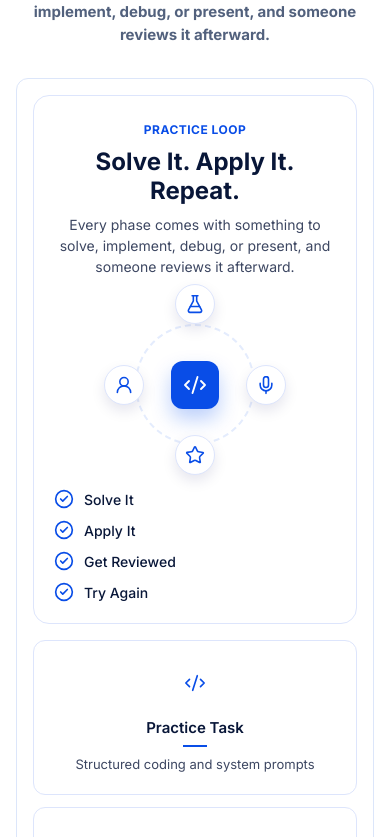
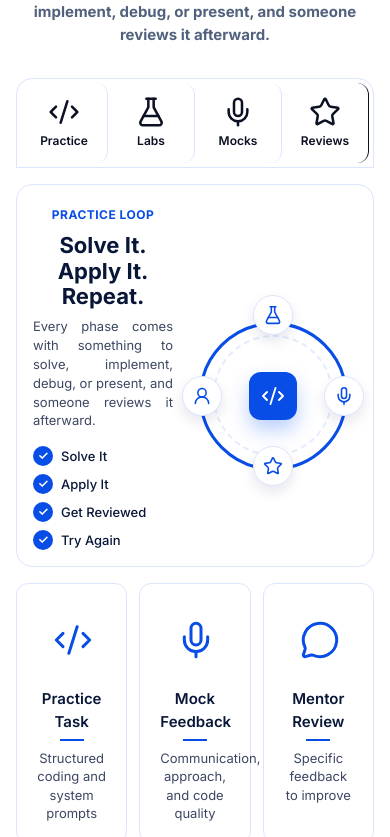
Before and after one commit to InterviewCall/AI-Proof-Engineering, a Next.js app: page / in a window 390 px wide. Shown: the part 10547-11384 px from the top of the page. Built offline with nearby package versions, Linux system fonts and the light colour scheme.

Commit message:
Fixed Practicesystem

```diff
--- a/src/components/Sections/PracticeSystem/FeatureStrip.tsx
+++ b/src/components/Sections/PracticeSystem/FeatureStrip.tsx
@@ -10,7 +10,15 @@ type FeatureStripProps = {
 const FeatureStrip: FC<FeatureStripProps> = ({ items, compact = false }) => {
     if (compact) {
         return (
-            <div className="grid grid-cols-2 gap-3 sm:grid-cols-4">
+            <div className="
+                grid
+                grid-cols-4
+                overflow-hidden
+                rounded-xl
+                border
+                border-(--practice-section-card-border)
+                bg-(--practice-section-card-bg)
+            ">
                 {items.map((item) => {
                     const Icon = item.icon;
 
@@ -34,8 +42,8 @@ const FeatureStrip: FC<FeatureStripProps> = ({ items, compact = false }) => {
                             <span
                                 className="
                                     flex
-                                    h-10
-                                    w-10
+                                    h-16
+                                    w-16
                                     items-center
                                     justify-center
                                     rounded-[10px]
@@ -45,7 +53,7 @@ const FeatureStrip: FC<FeatureStripProps> = ({ items, compact = false }) => {
                             >
                                 <Icon
                                     aria-hidden="true"
-                                    className="h-5 w-5"
+                                    className="h-8 w-8"
                                     strokeWidth={1.8}
                                 />
                             </span>
--- a/src/components/Sections/PracticeSystem/LabChecklistCard.tsx
+++ b/src/components/Sections/PracticeSystem/LabChecklistCard.tsx
@@ -41,11 +41,21 @@ const LabChecklistCard: FC = () => {
                         className="flex items-center gap-2"
                     >
                         {item.done ? (
-                            <CheckCircle2
-                                aria-hidden="true"
-                                className="h-5 w-5 shrink-0 text-(--practice-section-success-text)"
-                                strokeWidth={2}
-                            />
+                            <span
+                                className="
+                                    flex
+                                    h-4
+                                    w-4
+                                    shrink-0
+                                    items-center
+                                    justify-center
+                                    rounded-full
+                                    bg-(--color-brand-700)
+                                  text-white
+                                "
+                            >
+                        <span className="text-[10px] font-bold leading-none">✓</span>
+                    </span>
                         ) : (
                             <Circle
                                 aria-hidden="true"
--- a/src/components/Sections/PracticeSystem/LoopDiagram.tsx
+++ b/src/components/Sections/PracticeSystem/LoopDiagram.tsx
@@ -22,6 +22,29 @@ const LoopDiagram: FC = () => {
                     border-(--practice-section-progress-track)
                 "
             />
+            <svg
+    aria-hidden="true"
+    className="
+        absolute
+        inset-[4%]
+        z-0
+        h-[92%]
+        w-[92%]
+        overflow-visible
+    "
+    viewBox="0 0 100 100"
+>
+    <circle
+        cx="50"
+        cy="50"
+        r="47"
+        fill="none"
+        stroke="var(--button-primary-bg)"
+        strokeWidth="2"
+    />
+
+
+</svg>
 
             <div
                 className="
--- a/src/components/Sections/PracticeSystem/MobileLoopCard.tsx
+++ b/src/components/Sections/PracticeSystem/MobileLoopCard.tsx
@@ -1,4 +1,4 @@
-import { CheckCircle2 } from 'lucide-react';
+import {  } from 'lucide-react';
 import { FC } from 'react';
 
 import { mobileLoopBullets } from '@/utils/practiceSystemItems';
@@ -13,11 +13,11 @@ const MobileLoopCard: FC = () => {
                 border
                 border-(--practice-section-board-border)
                 bg-(--practice-section-board-bg)
-                p-5
+                p-4
                 sm:p-6
             "
         >
-            <div className="flex flex-col items-center gap-6 sm:flex-row sm:items-center">
+            <div className="flex items-center justify-between gap-4">
                 <div className="text-center sm:text-left">
                     <span
                         className="
@@ -34,9 +34,9 @@ const MobileLoopCard: FC = () => {
                     <h3
                         className="
                             mt-2
-                            text-[24px]
+                            text-[22px]
                             font-bold
-                            leading-[1.2]
+                            leading-[1.15]
                             tracking-[-1%]
                             text-(--practice-section-card-title)
                         "
@@ -47,8 +47,10 @@ const MobileLoopCard: FC = () => {
                     <p
                         className="
                             mt-2
-                            text-[14px]
-                            leading-[1.5]
+                            max-w-[220px]
+                            text-justify
+                            text-[13px]
+                            leading-[1.45]
                             text-(--practice-section-card-text)
                         "
                     >
@@ -56,22 +58,33 @@ const MobileLoopCard: FC = () => {
                         debug, or present, and someone reviews it afterward.
                     </p>
                 </div>
-
-                <LoopDiagram />
+                <div className="shrink-0 translate-y-20">
+                    <LoopDiagram />
+                </div>
             </div>
 
-            <div className="mt-5 space-y-2.5">
+            <div className="mt-4 space-y-2">
                 {mobileLoopBullets.map((bullet) => (
-                    <div key={bullet} className="flex items-center gap-2.5">
-                        <CheckCircle2
-                            aria-hidden="true"
-                            className="h-5 w-5 shrink-0 text-(--button-primary-bg)"
-                            strokeWidth={2}
-                        />
+                    <div key={bullet} className="flex items-center gap-2">
 
+            <div
+                className="
+                    flex
+                    h-5
+                    w-5
+                    shrink-0
+                    items-center
+                    justify-center
+                    rounded-full
+                    bg-(--button-primary-bg)
+                  text-white
+                "
+                >
+                <span className="text-[12px] font-bold leading-none">✓</span>
+            </div>
                         <p
                             className="
-                                text-[14px]
+                                text-[13px]
                                 font-medium
                                 text-(--practice-section-card-title)
                             "
--- /dev/null
+++ b/src/components/Sections/PracticeSystem/MobilePracticeTabs.tsx
@@ -0,0 +1,81 @@
+"use client";
+
+import { FC } from "react";
+
+import { type PracticeTabId } from "@/types/practiceSystem";
+import { practiceTabs } from "@/utils/practiceSystemItems";
+
+type MobilePracticeTabsProps = {
+    activeTab: PracticeTabId;
+    onTabChange: (tabId: PracticeTabId) => void;
+};
+
+const MobilePracticeTabs: FC<MobilePracticeTabsProps> = ({
+    activeTab,
+    onTabChange,
+}) => {
+    return (
+        <div
+            role="tablist"
+            aria-label="Practice system categories"
+            className="
+                flex
+                items-stretch
+                overflow-hidden
+                rounded-t-2xl
+                border
+                border-(--practice-section-board-border)
+                bg-(--practice-section-board-bg)
+                p-1
+            "
+        >
+            {practiceTabs.map((tab) => {
+                const isActive = activeTab === tab.id;
+                const Icon = tab.icon;
+
+                return (
+                    <button
+                        key={tab.id}
+                        type="button"
+                        role="tab"
+                        aria-selected={isActive}
+                        onClick={() => onTabChange(tab.id)}
+                        className={`
+                            flex
+                            min-h-20
+                            flex-1
+                            shrink-0
+                            cursor-pointer
+                            flex-col
+                            items-center
+                            justify-center
+                            gap-1
+                            rounded-xl
+                            border-r
+                            ${tab.id !== "reviews" ? "border-r border-(--practice-section-board-border)" : ""}
+                            px-2
+                            text-[12px]
+                            font-semibold
+                            whitespace-nowrap
+                            transition-colors
+                            ${
+                                isActive
+                                    ? "bg-white text-(--color-brand-700)"
+                                    : "bg-transparent text-(--practice-section-muted-text)"
+                            }
+                        `}
+                    >
+                        <Icon
+                            aria-hidden="true"
+                            className="h-8 w-8 text-current"
+                            strokeWidth={1.9}
+                        />
+                        <span>{tab.label}</span>
+                    </button>
+                );
+            })}
+        </div>
+    );
+};
+
+export default MobilePracticeTabs;
--- a/src/components/Sections/PracticeSystem/MobileSummaryCards.tsx
+++ b/src/components/Sections/PracticeSystem/MobileSummaryCards.tsx
@@ -21,7 +21,7 @@ const summaryCards = [
 
 const MobileSummaryCards: FC = () => {
     return (
-        <div className="grid grid-cols-1 gap-3 sm:grid-cols-3">
+        <div className="grid grid-cols-3 gap-3">
             {summaryCards.map((card) => {
                 const Icon = card.icon;
 
@@ -41,8 +41,8 @@ const MobileSummaryCards: FC = () => {
                             className="
                                 mx-auto
                                 flex
-                                h-11
-                                w-11
+                                h-18
+                                w-18
                                 items-center
                                 justify-center
                                 rounded-[10px]
@@ -52,7 +52,7 @@ const MobileSummaryCards: FC = () => {
                         >
                             <Icon
                                 aria-hidden="true"
-                                className="h-5.5 w-5.5"
+                                className="h-10 w-10"
                                 strokeWidth={1.8}
                             />
                         </span>
--- a/src/components/Sections/PracticeSystem/PracticeSystemSection.tsx
+++ b/src/components/Sections/PracticeSystem/PracticeSystemSection.tsx
@@ -20,6 +20,7 @@ import PracticeLoopPanel from './PracticeLoopPanel';
 import PracticeTabs from './PracticeTabs';
 import PracticeTaskCard from './PracticeTaskCard';
 import ReadinessProgressCard from './ReadinessProgressCard';
+import MobilePracticeTabs from './MobilePracticeTabs';
 
 const PracticeSystemSection: FC = () => {
     const [activeTabId, setActiveTabId] =
@@ -191,15 +192,13 @@ const PracticeSystemSection: FC = () => {
                     <div
                         className="
                             space-y-4
-                            rounded-[12px]
-                            border
-                            border-[#dce6fa]
-                            bg-white
-                            p-4
-                            sm:p-5
                             lg:hidden
                         "
-                    >
+                    ><MobilePracticeTabs
+                        activeTabId={activeTabId}
+                        onTabChange={setActiveTabId}
+                    />
+
                         <MobileLoopCard />
 
                         <MobileSummaryCards />
```
